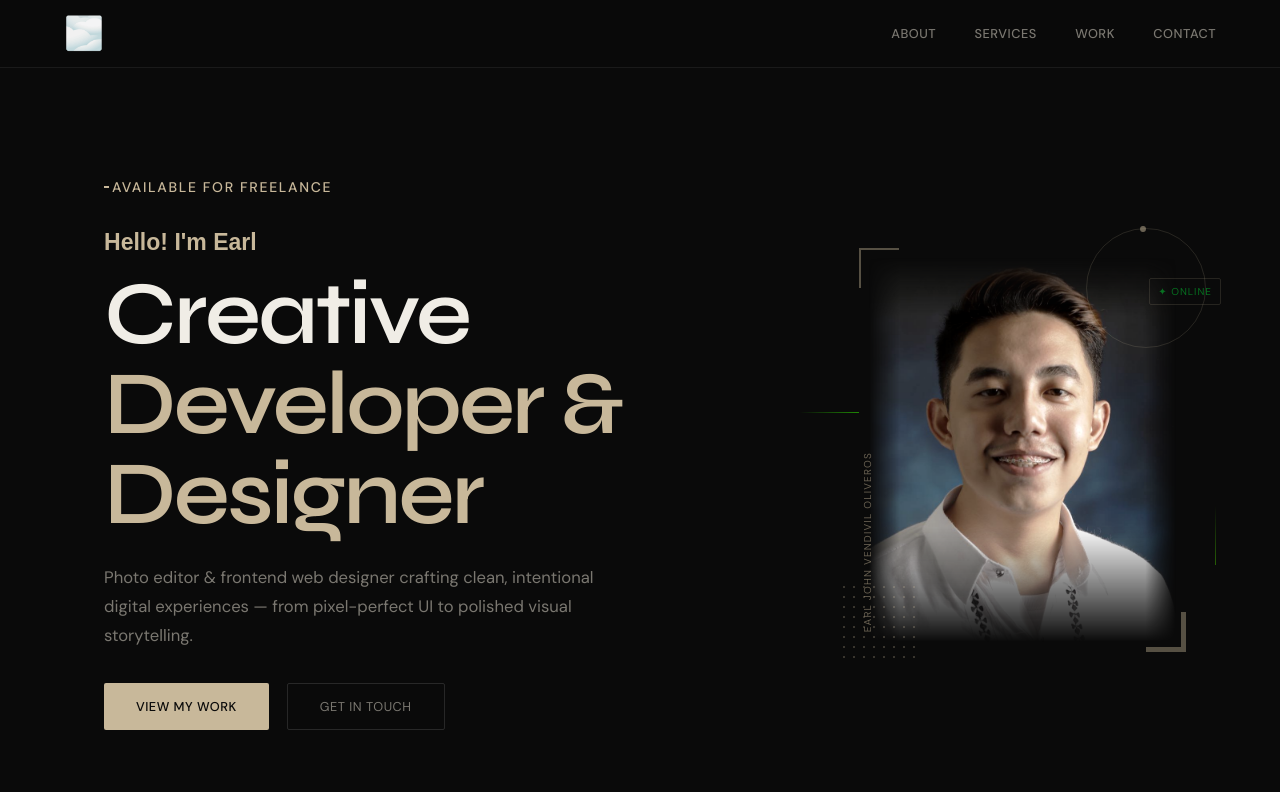
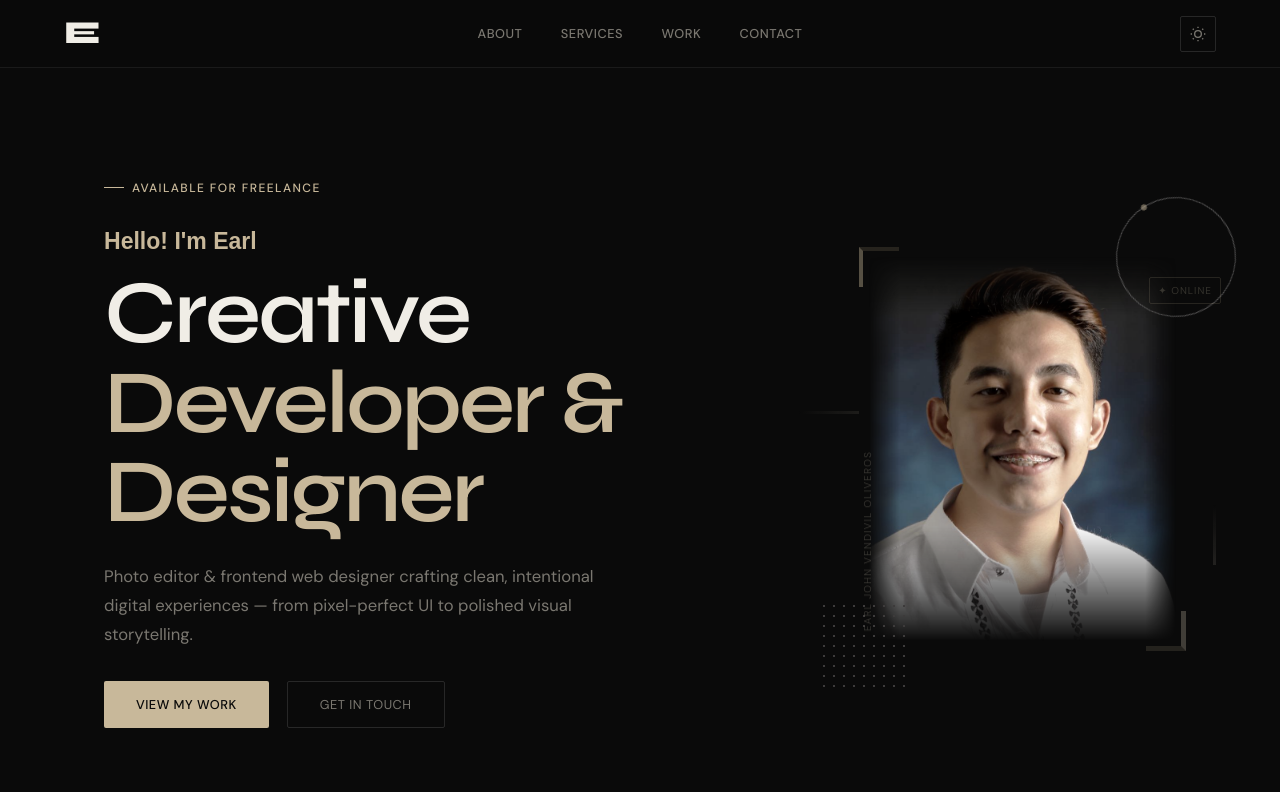
Before and after one commit to EARLOLIVEROS/earl-portfolio, an Angular app in the folder portfolio-frontend/: page / in a window 1280 px wide. Shown: the top 792 px of the page. Built offline with nearby package versions, Linux system fonts and the light colour scheme.

Commit message:
light/dark mode

```diff
--- a/portfolio-frontend/src/app/components/hero/hero.scss
+++ b/portfolio-frontend/src/app/components/hero/hero.scss
@@ -75,13 +75,29 @@ h1 {
   transition: transform 0.4s cubic-bezier(0.25, 0.46, 0.45, 0.94);
   cursor: pointer;
 
+  &::after {
+    content: '';
+    position: absolute;
+    inset: 0;
+    background: transparent;
+    transition: background 0.3s ease;
+    pointer-events: none;
+  }
+
   &:hover {
-    transform: scale(1.14);
-
+    transform: scale(1.04);
     .hero-img { filter: grayscale(0%) contrast(1.05); }
     .deco-corner-tl, .deco-corner-br { opacity: 1; }
-    .deco-ring { border-color: rgba(200,184,154,0.35); }
+    .deco-ring { border-color: rgba(255, 166, 0, 0.35); }
   }
+}
+
+:root.light .hero-img-wrapper::after {
+  background: rgba(255, 0, 0, 0.15);
+}
+
+:root.light .hero-img {
+  filter: grayscale(100%) contrast(1.2) brightness(0.5) !important;
 }
 
 .hero-img {
@@ -102,6 +118,10 @@ h1 {
   -webkit-mask-composite: source-in;
 
   &:hover { filter: grayscale(0%) contrast(1.05); }
+
+  :root.light & {
+    filter: grayscale(20%) contrast(1.1) brightness(0.85);
+  }
 }
 
 .deco { position: absolute; pointer-events: none; }
@@ -110,10 +130,10 @@ h1 {
   width: 120px;
   height: 120px;
   border-radius: 50%;
-  border: 1px solid rgba(200, 184, 154, 0.15);
-  top: -30px;
-  right: -30px;
-  animation: spin 20s linear infinite;
+  border: 1px solid rgb(83, 82, 82);
+  top: -60px;
+  right: -60px;
+  animation: spin 30s linear infinite;
 }
 
 .deco-ring::after {
@@ -134,46 +154,66 @@ h1 {
 }
 
 .deco-dot-grid {
-  bottom: -20px;
-  left: -30px;
-  width: 80px;
-  height: 80px;
-  background-image: radial-gradient(circle, rgba(200,184,154,0.25) 1px, transparent 1px);
+  bottom: -50px;
+  left: -50px;
+  width: 90px;
+  height: 90px;
+  background-image: radial-gradient(circle, rgb(61, 59, 59) 1px, transparent 1px);
   background-size: 10px 10px;
+}
+
+:root.light .deco-dot-grid {
+  background-image: radial-gradient(circle, rgba(0, 0, 0, 0.3) 1px, transparent 1px);
 }
 
 .deco-line-h {
   width: 60px;
-  height: 1px;
-  background: linear-gradient(to right, transparent, rgba(50, 250, 0, 0.527));
+  height: 3px;
+  background: linear-gradient(to right, transparent, rgba(73, 70, 63, 0.3));
   top: 40%;
   left: -70px;
 }
 
+:root.light .deco-line-h {
+  background: linear-gradient(to right, transparent, rgb(0, 0, 0));
+}
+
 .deco-line-v {
-  width: 1px;
+  width: 3px;
   height: 60px;
-  background: linear-gradient(to bottom, transparent, rgba(84, 228, 0, 0.384));
+  background: linear-gradient(to bottom, transparent, rgba(90, 86, 80, 0.3));
   bottom: 20%;
   right: -40px;
+}
+
+:root.light .deco-line-v {
+  background: linear-gradient(to bottom, transparent, rgb(0, 0, 0));
 }
 
 .deco-corner-tl {
   width: 40px;
   height: 40px;
-  border-top: 2px solid rgba(200,184,154,0.4);
-  border-left: 2px solid rgba(200,184,154,0.4);
+  border-top: 4px solid rgba(80, 73, 59, 0.4);
+  border-left: 4px solid rgba(200,184,154,0.4);
   top: -10px;
   left: -10px;
+}
+
+:root.light .deco-corner-tl {
+  border-color: rgb(0, 0, 0);
 }
 
 .deco-corner-br {
   width: 40px;
   height: 40px;
-  border-bottom: 5px solid rgba(200,184,154,0.4);
-  border-right: 5px solid rgba(200,184,154,0.4);
+  border-bottom: 5px solid rgba(77, 70, 58, 0.4);
+  border-right: 5px solid rgba(146, 138, 122, 0.4);
   bottom: -10px;
   right: -10px;
+}
+
+:root.light .deco-corner-br {
+  border-color: black;
 }
 
 .deco-tag {
@@ -182,10 +222,14 @@ h1 {
   font-size: 10px;
   letter-spacing: 0.12em;
   text-transform: uppercase;
-  color: rgba(200,184,154,0.5);
+  color: rgba(100, 96, 88, 0.5);
   writing-mode: vertical-rl;
   transform: rotate(180deg);
   font-family: 'DM Sans', sans-serif;
+}
+
+:root.light .deco-tag {
+  color: rgb(0, 0, 0);
 }
 
 .deco-badge {
@@ -194,12 +238,17 @@ h1 {
   font-size: 10px;
   letter-spacing: 0.1em;
   text-transform: uppercase;
-  color: rgba(0, 255, 64, 0.411);
+  color: rgba(116, 109, 96, 0.4);
   border: 1px solid rgba(200,184,154,0.15);
   padding: 4px 8px;
   border-radius: 2px;
   font-family: 'DM Sans', sans-serif;
   white-space: nowrap;
+}
+
+:root.light .deco-badge {
+  color: rgb(0, 0, 0);
+  border-color: rgb(0, 0, 0);
 }
 
 .hero-strip {
--- a/portfolio-frontend/src/app/components/nav/nav.html
+++ b/portfolio-frontend/src/app/components/nav/nav.html
@@ -1,9 +1,28 @@
 <nav>
-  <div class="nav-logo">🌫️</div>
+  <div class="nav-logo">E<span></span></div>
   <ul class="nav-links">
     <li><a (click)="scrollTo('about')">About</a></li>
     <li><a (click)="scrollTo('services')">Services</a></li>
     <li><a (click)="scrollTo('portfolio')">Work</a></li>
     <li><a (click)="scrollTo('contact')">Contact</a></li>
   </ul>
+  <button class="theme-toggle" (click)="toggleTheme()" [title]="isDark ? 'Switch to light mode' : 'Switch to dark mode'">
+    @if (isDark) {
+      <svg width="16" height="16" viewBox="0 0 24 24" fill="none" stroke="currentColor" stroke-width="2">
+        <circle cx="12" cy="12" r="5"/>
+        <line x1="12" y1="1" x2="12" y2="3"/>
+        <line x1="12" y1="21" x2="12" y2="23"/>
+        <line x1="4.22" y1="4.22" x2="5.64" y2="5.64"/>
+        <line x1="18.36" y1="18.36" x2="19.78" y2="19.78"/>
+        <line x1="1" y1="12" x2="3" y2="12"/>
+        <line x1="21" y1="12" x2="23" y2="12"/>
+        <line x1="4.22" y1="19.78" x2="5.64" y2="18.36"/>
+        <line x1="18.36" y1="5.64" x2="19.78" y2="4.22"/>
+      </svg>
+    } @else {
+      <svg width="16" height="16" viewBox="0 0 24 24" fill="none" stroke="currentColor" stroke-width="2">
+        <path d="M21 12.79A9 9 0 1 1 11.21 3 7 7 0 0 0 21 12.79z"/>
+      </svg>
+    }
+  </button>
 </nav>
--- a/portfolio-frontend/src/app/components/nav/nav.scss
+++ b/portfolio-frontend/src/app/components/nav/nav.scss
@@ -2,7 +2,7 @@ nav {
   position: sticky;
   top: 0;
   z-index: 100;
-  background: rgba(10, 10, 10, 0.92);
+  background: color-mix(in srgb, var(--bg) 92%, transparent);
   backdrop-filter: blur(12px);
   border-bottom: 1px solid var(--border);
   padding: 0 var(--section-px);
@@ -14,8 +14,8 @@ nav {
 
 .nav-logo {
 
-  font-family: 'Lucida Grande', sans-serif;
-  font-weight: 900;
+  font-family: 'Syne', sans-serif;
+  font-weight: 800;
   font-size: clamp(26px, 2.5vw, 120px);
   letter-spacing: -0.02em;
   color: var(--text);
@@ -48,3 +48,23 @@ nav {
     a { font-size: 10px; }
   }
 }
+
+.theme-toggle {
+  background: transparent;
+  border: 1px solid var(--border2);
+  color: var(--muted);
+  width: 36px;
+  height: 36px;
+  border-radius: 2px;
+  display: flex;
+  align-items: center;
+  justify-content: center;
+  cursor: pointer;
+  transition: all 0.2s;
+  flex-shrink: 0;
+
+  &:hover {
+    color: var(--text);
+    border-color: var(--accent);
+  }
+}
--- a/portfolio-frontend/src/app/components/nav/nav.ts
+++ b/portfolio-frontend/src/app/components/nav/nav.ts
@@ -1,13 +1,26 @@
 import { Component } from '@angular/core';
+import { CommonModule } from '@angular/common';
 
 @Component({
   selector: 'app-nav',
   standalone: true,
+  imports: [CommonModule],
   templateUrl: './nav.html',
   styleUrl: './nav.scss'
 })
 export class Nav {
+  isDark = true;
+
   scrollTo(id: string) {
     document.getElementById(id)?.scrollIntoView({ behavior: 'smooth' });
   }
+
+  toggleTheme() {
+    this.isDark = !this.isDark;
+    if (this.isDark) {
+      document.documentElement.classList.remove('light');
+    } else {
+      document.documentElement.classList.add('light');
+    }
+  }
 }
--- a/portfolio-frontend/src/styles.scss
+++ b/portfolio-frontend/src/styles.scss
@@ -15,6 +15,19 @@
   --section-px: clamp(1.5rem, 5vw, 5rem);
   --section-py: clamp(4rem, 8vw, 7rem);
   --max-width: 1200px;
+  transition: background 0.3s ease, color 0.3s ease;
+}
+
+:root.light {
+  --bg: #f0ece4;
+  --bg2: #e8e3d9;
+  --bg3: #dfd9cc;
+  --border: rgba(0,0,0,0.1);
+  --border2: rgba(0,0,0,0.2);
+  --text: #1a1814;
+  --muted: #5a5248;
+  --accent: #7a5c3a;
+  --accent2: #5c4228;
 }
 
 html { scroll-behavior: smooth; }
@@ -26,6 +39,7 @@ body {
   font-size: clamp(15px, 1.2vw, 17px);
   line-height: 1.7;
   overflow-x: hidden;
+  transition: background 0.3s ease, color 0.3s ease;
 }
 
 h1, h2, h3 {
@@ -45,8 +59,8 @@ section {
 .section-tag {
   display: inline-flex;
   align-items: center;
-  gap: 3px;
-  font-size: clamp(14px, 1vw, 2px);
+  gap: 8px;
+  font-size: clamp(10px, 1vw, 12px);
   font-weight: 500;
   letter-spacing: 0.12em;
   text-transform: uppercase;
@@ -56,8 +70,8 @@ section {
   &::before {
     content: '';
     display: block;
-    width: 5px;
-    height: 2px;
+    width: 20px;
+    height: 1px;
     background: var(--accent);
   }
 }
@@ -70,7 +84,7 @@ h2 {
 
 .btn-primary {
   background: var(--accent);
-  color: #0a0a0a;
+  color: var(--bg);
   border: none;
   padding: clamp(10px, 1.5vw, 14px) clamp(20px, 3vw, 32px);
   font-size: clamp(11px, 1vw, 13px);
@@ -102,6 +116,4 @@ h2 {
   &:hover { color: var(--text); }
 }
 
-@media (max-width: 768px) {
-  section { border-top: 1px solid var(--border); }
-}
+* { transition: background-color 0.3s ease, border-color 0.3s ease, color 0.3s ease; }
```
